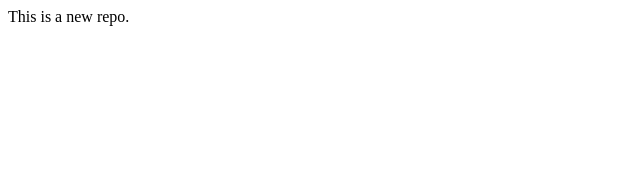
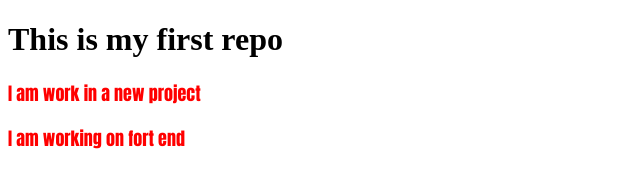
Before and after one commit to Borshon9090/localrepo, a plain HTML site: page index.html in a window 1280 px wide. Shown: the whole page, without its empty margins (0-640 px from the left). Drawn offline with Linux system fonts and the light colour scheme.

Commit message:
add new feature

```diff
--- a/index.html
+++ b/index.html
@@ -1 +1,14 @@
-<p>This is a new repo.</p>
+<!DOCTYPE html>
+<html lang="en">
+<head>
+    <meta charset="UTF-8">
+    <meta name="viewport" content="width=device-width, initial-scale=1.0">
+    <title>Document</title>
+    <link rel="stylesheet" href="style.css">
+</head>
+<body>
+    <h1>This is my first repo</h1>
+    <p>I am work in a new project</p>
+    <p>I am working on fort end</p>
+</body>
+</html>
--- a/style.css
+++ b/style.css
@@ -0,0 +1,5 @@
+p{
+    color: red;
+    font-size: large;
+    font-family: Impact, Haettenschweiler, 'Arial Narrow Bold', sans-serif;
+}
```
